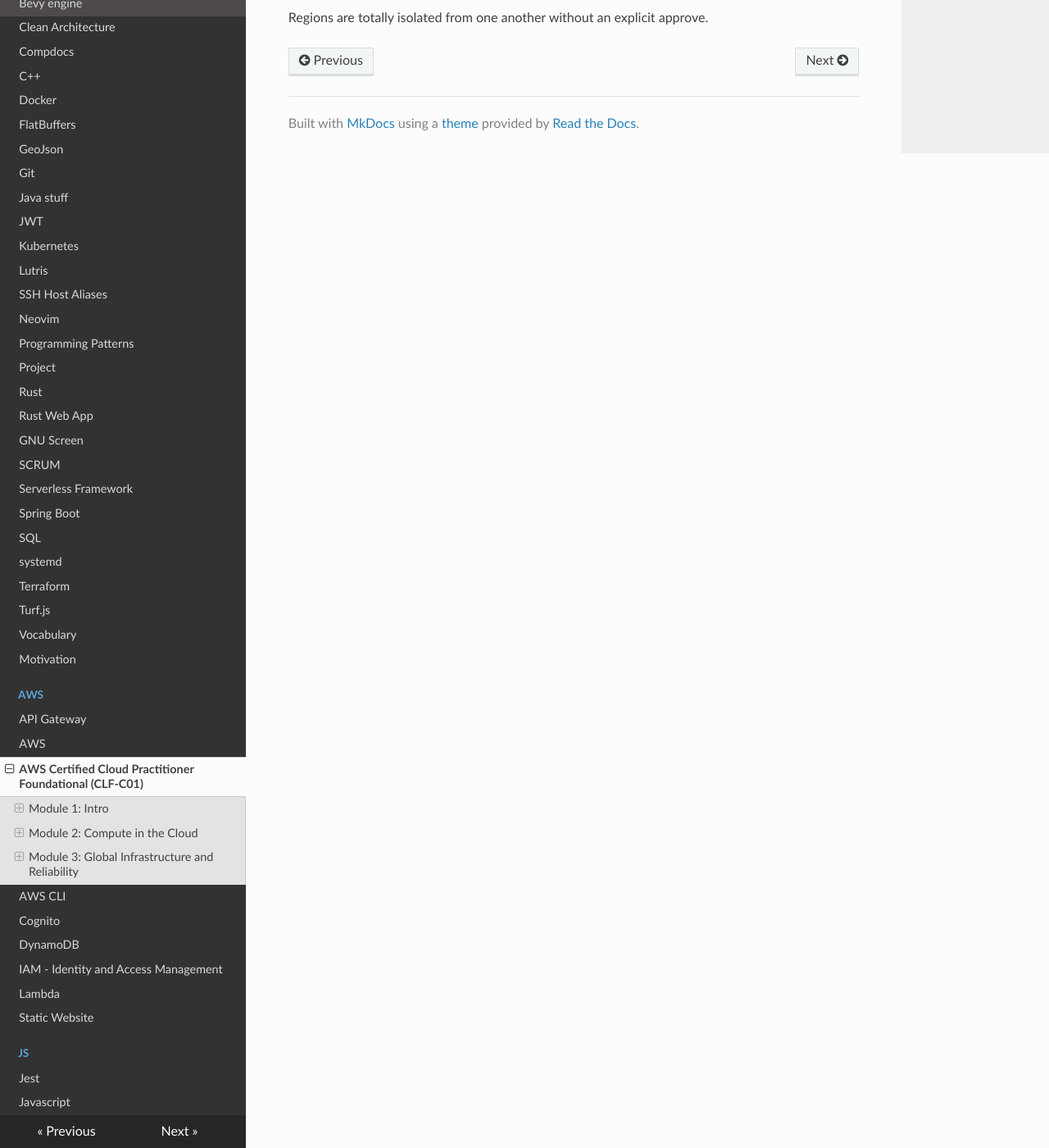
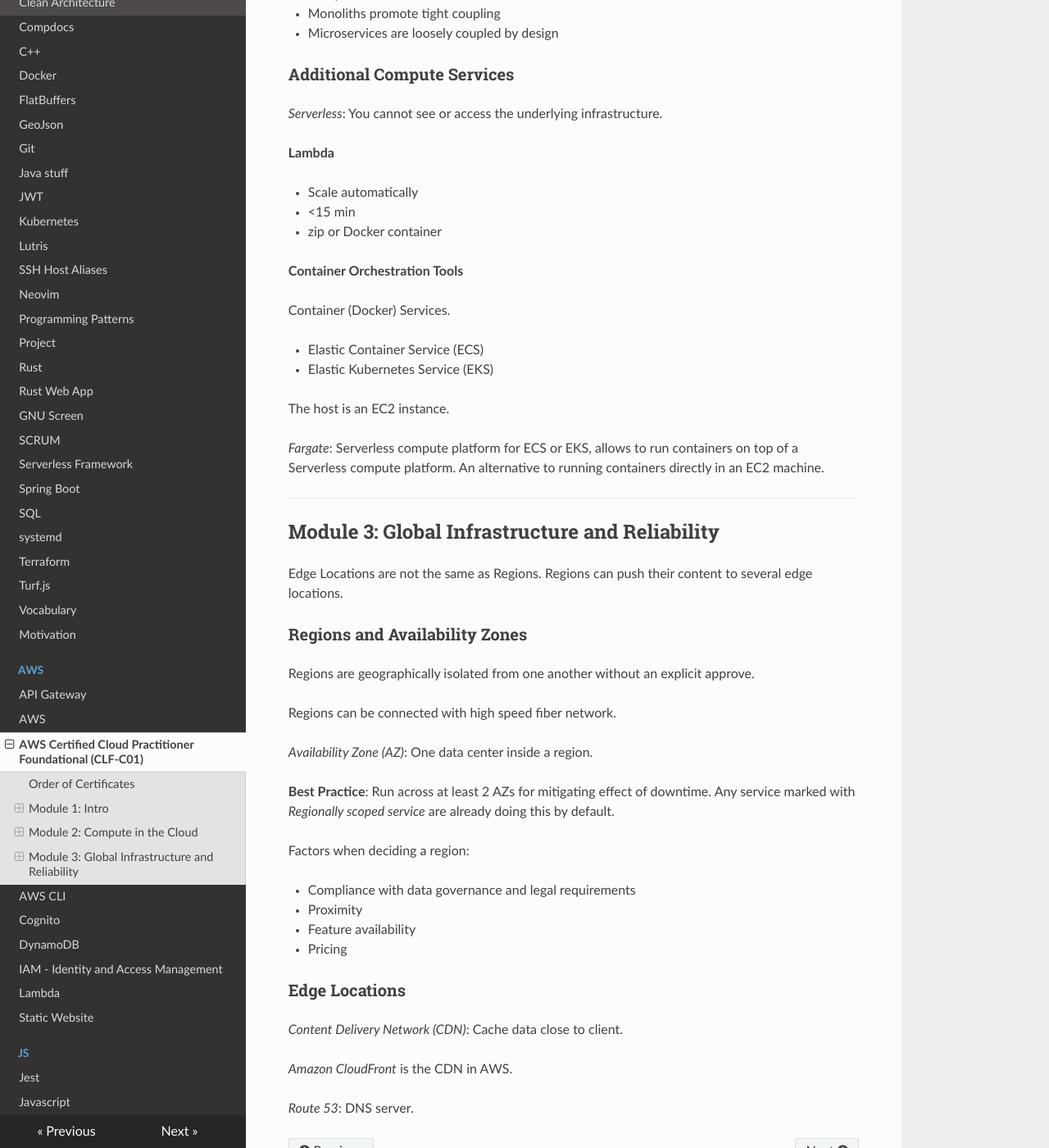
Before and after one commit to YotaYota/notes, an MkDocs documentation site: the page built from docs/aws/ccp.md, in a window 1280 px wide and 1400 px high, scrolled down 2799 px. Shown: the whole window at 82% size. Built offline with MkDocs 1.6.1, drawn with Linux system fonts in a browser that asks for light colours; nearby versions of some CDN libraries; some of the changed text lies outside the part shown.

Commit message:
Regions and AZs

```diff
--- a/docs/aws/ccp.md
+++ b/docs/aws/ccp.md
@@ -1,16 +1,27 @@
 # AWS Certified Cloud Practitioner Foundational (CLF-C01)
+
+## Order of Certificates
+
+1. AWS Certified Cloud Practitioner Foundational (CCP)
+2. AWS Certified Solutions Architect Associate (CSAA)
+   **most in demand**
+3. AWS Certified Developer Associate
+   **overlaps CSAA**
+4. AWS Sysops Administrator Associate
 
 ## Module 1: Intro
 
 Bird's eye view of AWS.
 
 4 domains:
+
 - 26% Domain 1: Cloud Concepts
 - 25% Domain 2: Security and Compliance
 - 33% Domain 3: Technology
 - 15% Domain 4: Billing and Pricing
 
 Exam:
+
 - Passing ~700/1000
 - 65 questions (50 scored, 15 unscored)
 - 1.5 hours
@@ -43,54 +54,58 @@
 Instance family types to optimize either memory, cpu, storage or networking
 capacity.
 
-- *General purpose*, `M` and `T`
-- *Compute optimized* (eg batch processing), `C`
-- *Memory optimized*, `R` and `X`
-- *Accelerated computing* (utilize hardware accelerators; coprocessors), `P` and `G`
-- *Storage optimized* (> 10k IOPS), `I` and `D`
-- *HPC optimized*, `Hp`
+- _General purpose_, `M` and `T`
+- _Compute optimized_ (eg batch processing), `C`
+- _Memory optimized_, `R` and `X`
+- _Accelerated computing_ (utilize hardware accelerators; coprocessors), `P` and `G`
+- _Storage optimized_ (> 10k IOPS), `I` and `D`
+- _HPC optimized_, `Hp`
 
 #### Pricing
 
-- *On-demand* (per hour or per second)
-- *Savings plan* (usage above committed usage is charged on-demand prices. 1 or 3 year term)
-- *Reserved instances* (1 or 3 year term, for steady state workload)
-- *Spot instances* (can be reclaimed with 2 min warning, should be able to handle interruptions)
-- *Dedicated host* (no shared tenancy)
+- _On-demand_ (per hour or per second)
+- _Savings plan_ (usage above committed usage is charged on-demand prices. 1 or 3 year term)
+- _Reserved instances_ (1 or 3 year term, for steady state workload)
+- _Spot instances_ (can be reclaimed with 2 min warning, should be able to handle interruptions)
+- _Dedicated host_ (no shared tenancy)
 
 ### Scalability and Elasticity
 
 **Scaling**
 
-Vertical scaling: *scale up* / *scale down*
+Vertical scaling: _scale up_ / _scale down_
 
-Horizontal scaling: *scale in* / *scale out*.
+Horizontal scaling: _scale in_ / _scale out_.
 
-*Amazon EC2 Auto Scaling* provides automatic  horizontal scaling.
-- *Dynamic scaling* responds to changing demand
-- *Predictive scaling* schedule
+_Amazon EC2 Auto Scaling_ provides automatic horizontal scaling.
+
+- _Dynamic scaling_ responds to changing demand
+- _Predictive scaling_ schedule
 
 **Load Balancing**
 
-*Elastic Load Balancing, (ELB)*
+_Elastic Load Balancing, (ELB)_
+
 - Regional construct (highly available)
 - Distributes traffic across multiple resources
 - Scales automatically
 
 ### Messaging and Queueing
 
-If services communicate directly, that is a *Tightly Coupled Architecture*; errors
-in application B will propagate to application A. *Loosely Coupled Architecture*
+If services communicate directly, that is a _Tightly Coupled Architecture_; errors
+in application B will propagate to application A. _Loosely Coupled Architecture_
 means that single failures does not cause cascading failures. Queues and buffers
 solve this.
 
-*Simple Queue Service (SQS)*
+_Simple Queue Service (SQS)_
+
 - Send/Recieve
 - Store
 - Supports any volume
 - Scale automatically
 
-*Simple Notification Service (SNS)*
+_Simple Notification Service (SNS)_
+
 - Publish/Subscibe model (SNS Topic)
 
 #### Monoliths and Microservices
@@ -126,6 +142,31 @@
 
 ## Module 3: Global Infrastructure and Reliability
 
-### Regions
+Edge Locations are not the same as Regions. Regions can push their content to
+several edge locations.
 
-Regions are totally isolated from one another without an explicit approve.
+### Regions and Availability Zones
+
+Regions are geographically isolated from one another without an explicit approve.
+
+Regions can be connected with high speed fiber network.
+
+_Availability Zone (AZ)_: One data center inside a region.
+
+**Best Practice**: Run across at least 2 AZs for mitigating effect of downtime.
+Any service marked with _Regionally scoped service_ are already doing this by default.
+
+Factors when deciding a region:
+
+- Compliance with data governance and legal requirements
+- Proximity
+- Feature availability
+- Pricing
+
+### Edge Locations
+
+_Content Delivery Network (CDN)_: Cache data close to client.
+
+_Amazon CloudFront_ is the CDN in AWS.
+
+_Route 53_: DNS server.
```
Also changed, not shown: other parts of docs/aws/ccp.md (+3 -2 lines).
